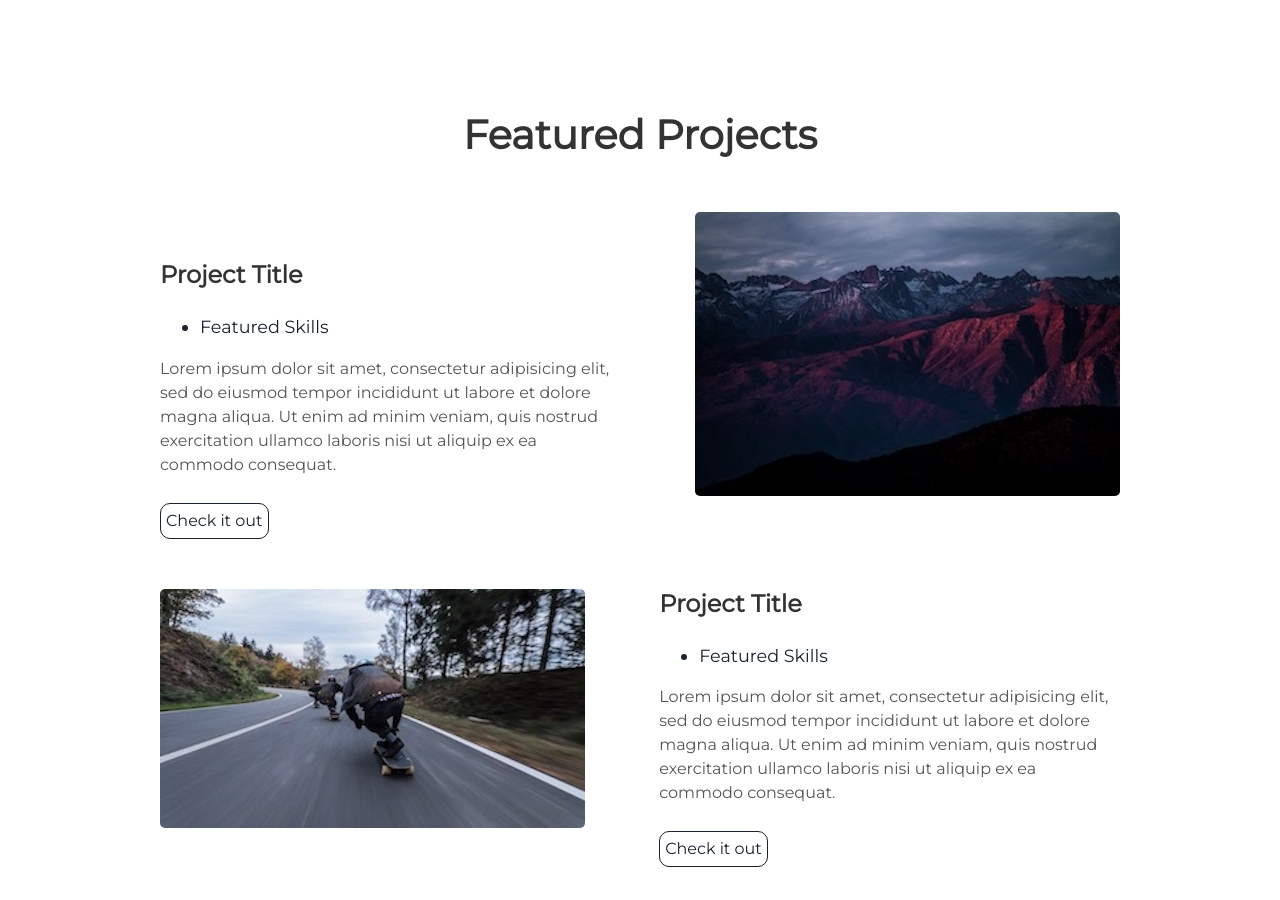
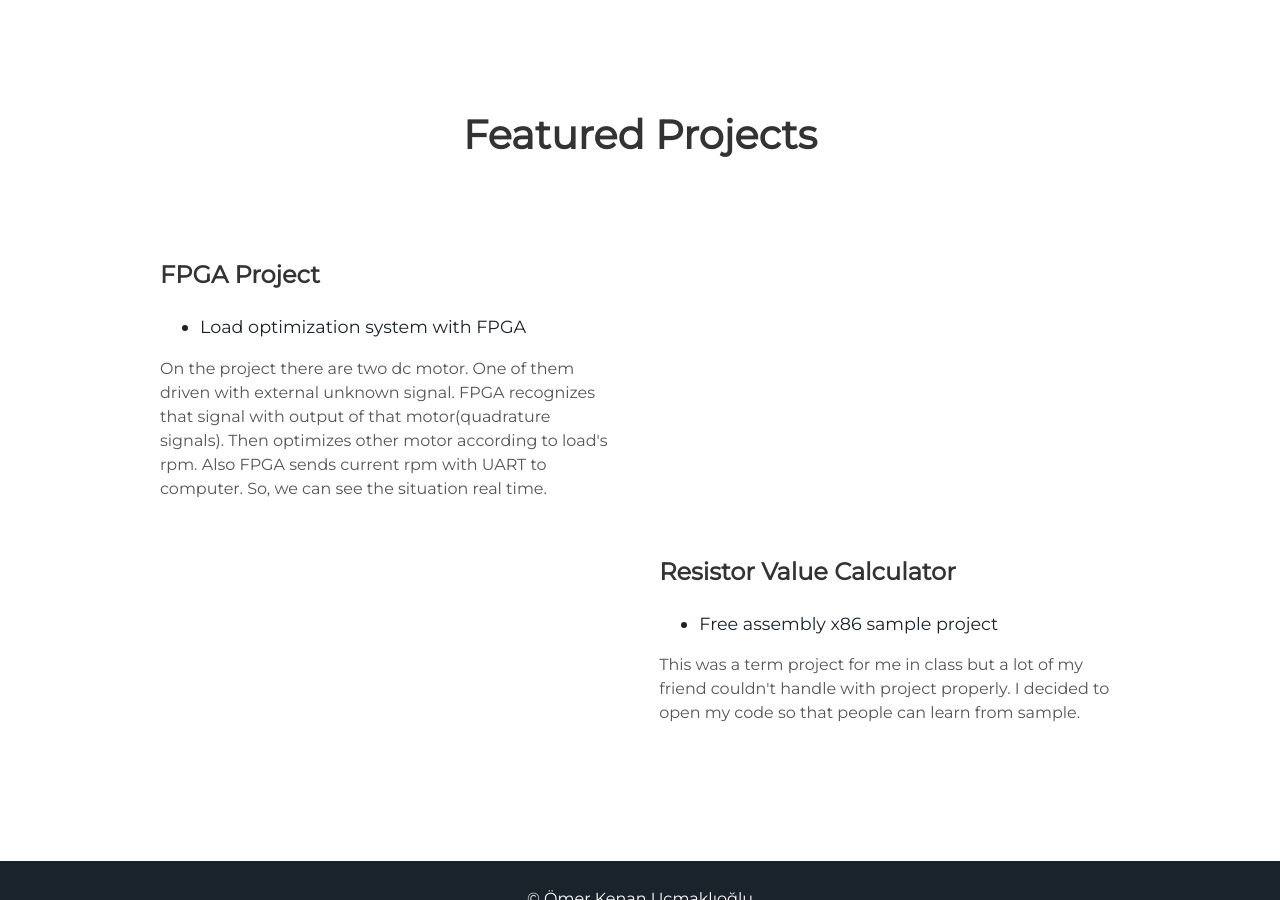
Before and after one commit to omerkenan/omerkenan.github.io, a Jekyll site: the page built from index.html, in a window 1280 px wide and 900 px high, scrolled down 1334 px. Built offline with Jekyll 4.4.1, drawn with Linux system fonts in a browser that asks for light colours.

Commit message:
Update projects.html

```diff
--- a/_includes/projects.html
+++ b/_includes/projects.html
@@ -2,28 +2,20 @@
   <h1> Featured Projects </h1>
 </div>
 <div class="user-projects">
-  <div class="images-right">
-    <img alt="mountains" src="{{ "/assets/img/mountains.jpg" | prepend: site.baseurl }}" />
-  </div>
   <div class="contents">
-    <h3> Project Title </h3>
+    <h3> FPGA Project </h3>
     <ul>
-      <li> Featured Skills</li>
+      <li> Load optimization system with FPGA</li>
     </ul>
-    <p>Lorem ipsum dolor sit amet, consectetur adipisicing elit, sed do eiusmod tempor incididunt ut labore et dolore magna aliqua. Ut enim ad minim veniam, quis nostrud exercitation ullamco laboris nisi ut aliquip ex ea commodo consequat.</p>
-    <a class="project-link" href="#">Check it out</a>
+    <p>On the project there are two dc motor. One of them driven with external unknown signal. FPGA recognizes that signal with output of that motor(quadrature signals). Then optimizes other motor according to load's rpm. Also FPGA sends current rpm with UART to computer. So, we can see the situation real time.</p>
   </div>
 </div>
 <div class="user-projects">
-  <div class="images-left">
-    <img alt="mountains" src="{{ "/assets/img/skate.jpg" | prepend: site.baseurl }}" />
-  </div>
   <div class="contents-right">
-    <h3> Project Title </h3>
+    <h3> Resistor Value Calculator </h3>
     <ul>
-      <li> Featured Skills</li>
+      <li> Free assembly x86 sample project</li>
     </ul>
-    <p>Lorem ipsum dolor sit amet, consectetur adipisicing elit, sed do eiusmod tempor incididunt ut labore et dolore magna aliqua. Ut enim ad minim veniam, quis nostrud exercitation ullamco laboris nisi ut aliquip ex ea commodo consequat.</p>
-    <a class="project-link" href="#">Check it out</a>
+    <p>This was a term project for me in class but a lot of my friend couldn't handle with project properly. I decided to open my code so that people can learn from sample.</p>
   </div>
 </div>
```
